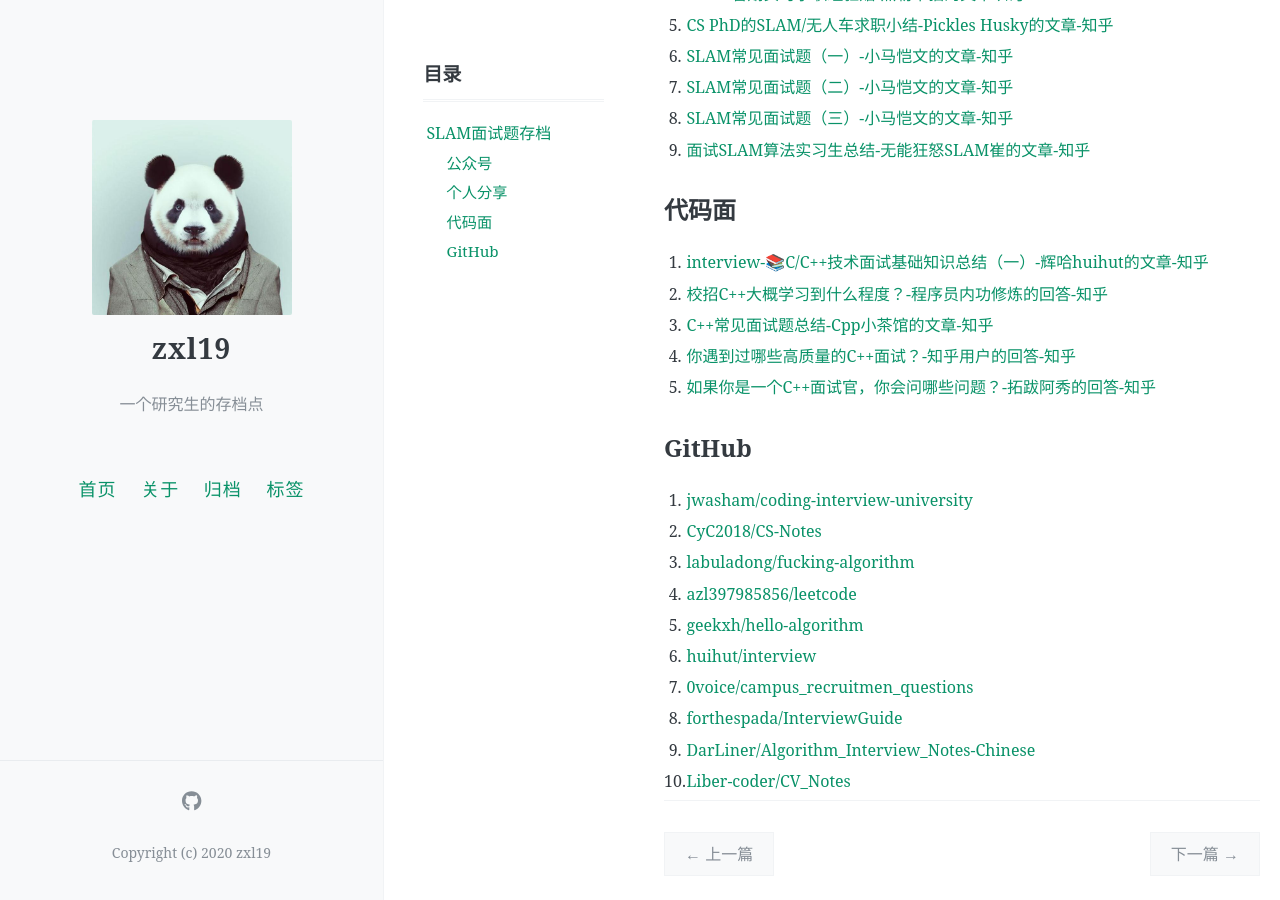
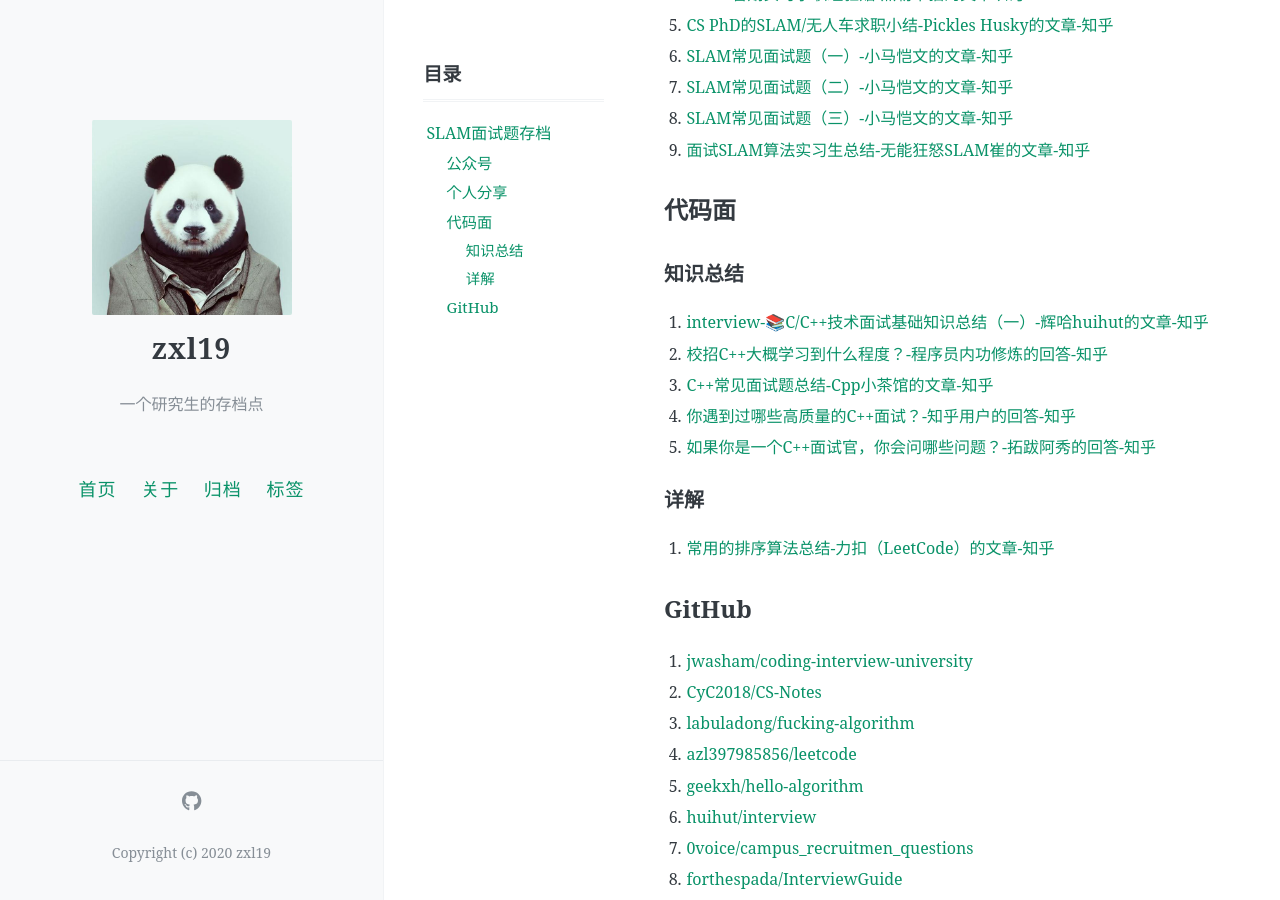
Before and after one commit to zxl19/zxl19.github.io, a Jekyll site: the page built from _posts/2021-05-22-slam-interview.md, in a window 1280 px wide and 900 px high, scrolled down 657 px. Built offline with Jekyll 4.4.1, drawn with Linux system fonts in a browser that asks for light colours; comment, search, counter and statistics services are not loaded.

Commit message:
Update 2021-05-22-slam-interview.md

```diff
--- a/_posts/2021-05-22-slam-interview.md
+++ b/_posts/2021-05-22-slam-interview.md
@@ -34,11 +34,17 @@ SLAM方向面试题存档。
 
 ## 代码面
 
+### 知识总结
+
 1. [interview-📚C/C++技术面试基础知识总结（一）-辉哈huihut的文章-知乎](https://zhuanlan.zhihu.com/p/114311142)
 2. [校招C++大概学习到什么程度？-程序员内功修炼的回答-知乎](https://www.zhihu.com/question/290102232/answer/2094675219)
 3. [C++常见面试题总结-Cpp小茶馆的文章-知乎](https://zhuanlan.zhihu.com/p/354382975)
 4. [你遇到过哪些高质量的C++面试？-知乎用户的回答-知乎](https://www.zhihu.com/question/60911582/answer/1783988850)
 5. [如果你是一个C++面试官，你会问哪些问题？-拓跋阿秀的回答-知乎](https://www.zhihu.com/question/451327108/answer/1868156551)
+
+### 详解
+
+1. [常用的排序算法总结-力扣（LeetCode）的文章-知乎](https://zhuanlan.zhihu.com/p/40695917)
 
 ## GitHub
 
```
